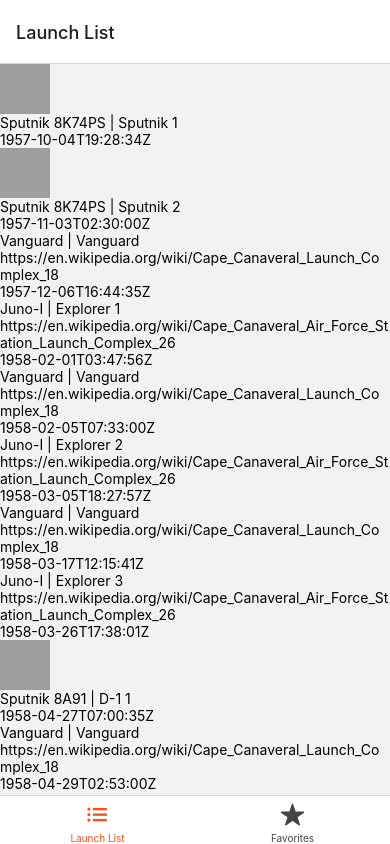
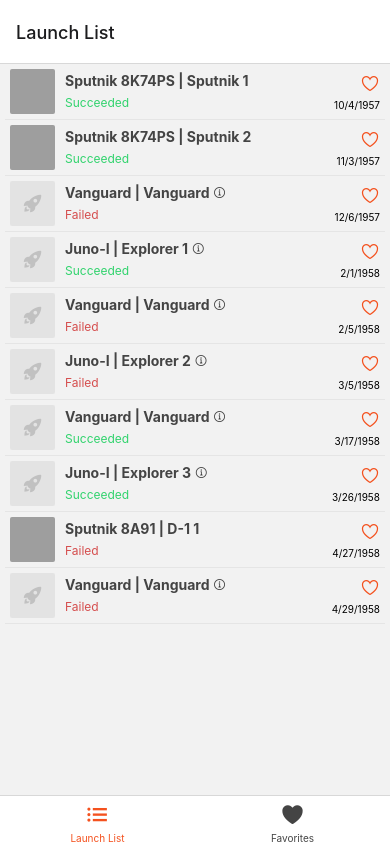
Before and after one commit to spiridonov-oa/rocket-launch-app, a React Native app: screen / in a window 390 px wide. Built offline with nearby package versions, Linux system fonts and the light colour scheme; grey boxes are pictures that could not be loaded.

Commit message:
Style LaunchInfo item

```diff
--- a/src/Navigation/Tabs.tsx
+++ b/src/Navigation/Tabs.tsx
@@ -10,7 +10,7 @@ const Tab = createBottomTabNavigator();
 
 const menuIcons: any = {
   [ScreenNamesEnum.LIST]: "list",
-  [ScreenNamesEnum.FAVORITES]: "star",
+  [ScreenNamesEnum.FAVORITES]: "heart",
 };
 
 const Tabs = () => {
--- a/src/components/LaunchInfo/LaunchInfo.tsx
+++ b/src/components/LaunchInfo/LaunchInfo.tsx
@@ -1,6 +1,23 @@
+import { Ionicons } from "@expo/vector-icons";
 import React from "react";
 import { View, Text, StyleSheet, TouchableOpacity, Image, ImageProps } from "react-native";
+import { colorScheme } from "../../theme/colors";
 import { LaunchInfoI } from "../../types/launch.type";
+
+enum Status {
+  Failure = "Failed",
+  Success = "Succeeded",
+}
+
+const formatDate = (dateString: string): string => {
+  return new Date(dateString).toLocaleDateString("en-US");
+};
+
+const Thumbnail = () => (
+  <View style={[styles.image, { opacity: 0.2, backgroundColor: "#aaa" }]}>
+    <Ionicons name={"ios-rocket-sharp"} size={20} color={"black"} />
+  </View>
+);
 
 const LaunchInfo = ({ data, onPress }: { data: LaunchInfoI; onPress: (e: string) => void }) => {
   const info = {
@@ -9,7 +26,7 @@ const LaunchInfo = ({ data, onPress }: { data: LaunchInfoI; onPress: (e: string)
     image: data?.image,
     status: data?.status?.abbrev, // Failure | Success
     wiki_url: data?.pad?.info_url || data?.pad?.wiki_url,
-    startDate: data?.window_start,
+    startDate: formatDate(data?.window_start),
   };
 
   const onPressHandler = () => {
@@ -19,15 +36,35 @@ const LaunchInfo = ({ data, onPress }: { data: LaunchInfoI; onPress: (e: string)
   };
 
   return (
-    <View>
-      <TouchableOpacity onPress={onPressHandler}>
-        {info.image && <Image style={styles.image} source={{ uri: info.image }} />}
-        <Text>{info.name}</Text>
-        {/* <Text>{info.image}</Text>
-        <Text>{info.status}</Text> */}
-        <Text>{info.wiki_url}</Text>
-        <Text>{info.startDate}</Text>
-      </TouchableOpacity>
+    <View style={styles.container}>
+      {info.image ? (
+        <Image style={styles.image} source={info.image ? { uri: info.image } : require("./rocket.png")} />
+      ) : (
+        <Thumbnail />
+      )}
+
+      <View style={styles.column}>
+        <View style={styles.bottomRow}>
+          {info.wiki_url ? (
+            <TouchableOpacity onPress={onPressHandler}>
+              <Text style={styles.title}>
+                {info.name} <Ionicons name={"information-circle-outline"} size={14} color={colorScheme.fontPrimary} />
+              </Text>
+            </TouchableOpacity>
+          ) : (
+            <Text style={styles.title}>{info.name}</Text>
+          )}
+          <TouchableOpacity>
+            <Ionicons name={"heart-outline"} size={20} color={colorScheme.primary} />
+          </TouchableOpacity>
+        </View>
+        <View style={styles.bottomRow}>
+          <Text style={[styles.status, { color: info.status === "Success" ? colorScheme.success : colorScheme.error }]}>
+            {Status[info.status]}
+          </Text>
+          <Text style={styles.date}>{info.startDate}</Text>
+        </View>
+      </View>
     </View>
   );
 };
@@ -35,9 +72,33 @@ const LaunchInfo = ({ data, onPress }: { data: LaunchInfoI; onPress: (e: string)
 export default LaunchInfo;
 
 const styles = StyleSheet.create({
-  container: {},
+  container: {
+    flex: 1,
+    flexDirection: "row",
+    height: 60,
+    alignItems: "center",
+    borderBottomColor: "rgba(0,0,0,0.05)",
+    borderBottomWidth: 1,
+    marginHorizontal: 5,
+  },
   image: {
-    width: 50,
-    height: 50,
+    width: 45,
+    height: 45,
+    margin: 5,
+    borderRadius: 2,
+    justifyContent: "center",
+    alignItems: "center",
   },
+  title: {
+    color: colorScheme.fontPrimary,
+    fontWeight: "bold",
+  },
+  status: { fontSize: 12 },
+  date: { fontSize: 10, marginTop: 4 },
+  column: {
+    flex: 1,
+    flexDirection: "column",
+    margin: 5,
+  },
+  bottomRow: { flexDirection: "row", justifyContent: "space-between" },
 });
--- a/src/theme/colors.ts
+++ b/src/theme/colors.ts
@@ -3,4 +3,6 @@ export const colorScheme = {
   secondary: "#ee3",
   background: "#fff",
   fontPrimary: "#444",
+  success: "#31d36d",
+  error: "#d54e4e",
 };
```
Also changed, not shown: src/components/LaunchInfo/rocket.png (added).
